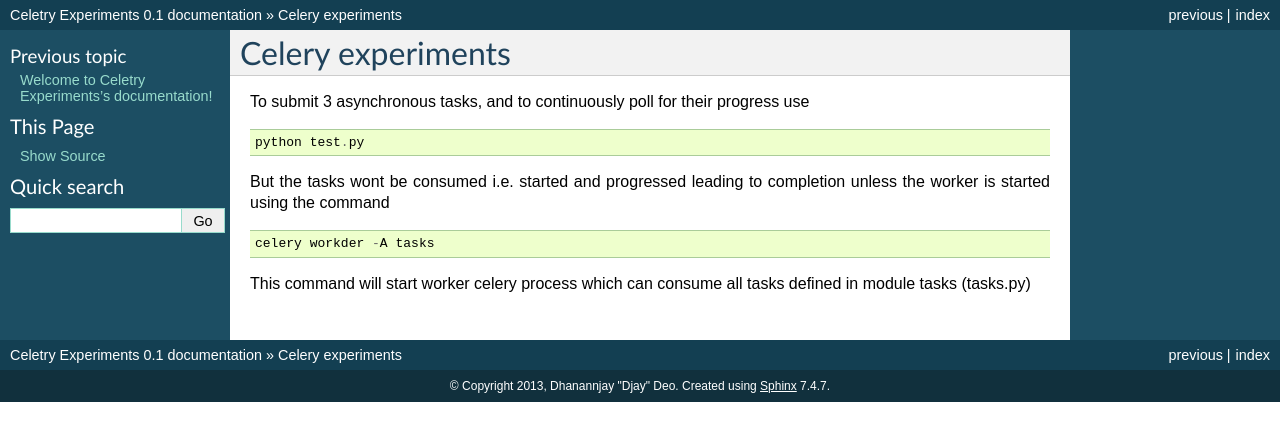
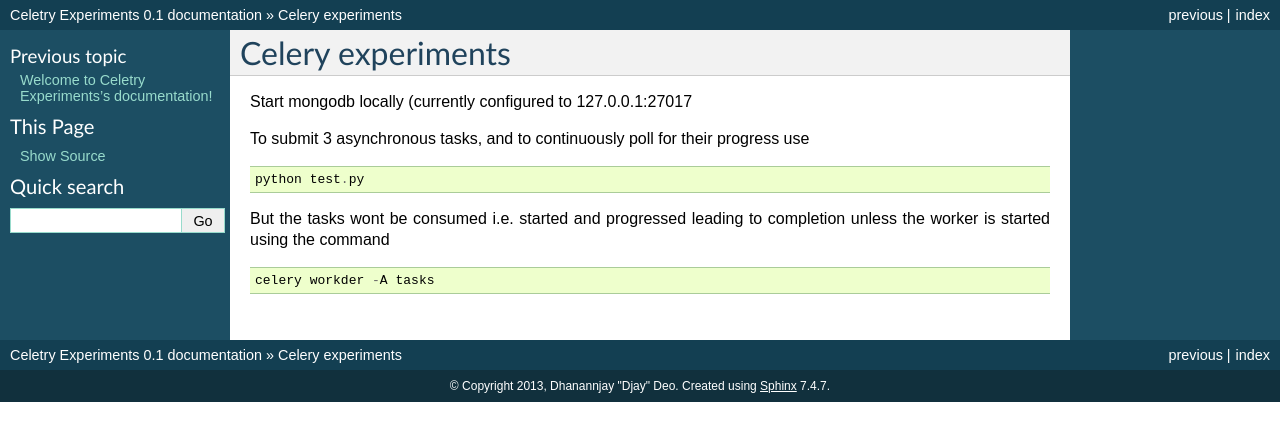
Before and after one commit to dhandeo/celery-flask-try, a Sphinx documentation site: the page built from docs/readme.rst, in a window 1280 px wide. Shown: the top 441 px of the page. Built offline with Sphinx 7.4.7, drawn with Linux system fonts in a browser that asks for light colours; part of the change alters nothing that is shown.

Commit message:
Merging documentations

```diff
--- a/README.rst
+++ b/README.rst
@@ -1,9 +1,17 @@
-
-To test
-=======
+Celery experiments
+==================
 
 Start mongodb locally (currently configured to 127.0.0.1:27017
-Start the task consumer (worker) as
-         celery worker -A tasks
-The system is ready for accepting tasks
-         python test.py
+
+To submit 3 asynchronous tasks, and to continuously poll for their progress use
+
+::
+
+   python test.py
+
+
+But the tasks wont be consumed i.e. started and progressed leading to completion unless the worker is started using the command
+
+::
+
+   celery workder -A tasks
--- a/docs/readme.rst
+++ b/docs/readme.rst
@@ -1,19 +1,3 @@
-
-Celery experiments
-==================
 
 
-To submit 3 asynchronous tasks, and to continuously poll for their progress use
-
-::
-
-   python test.py
-
-
-But the tasks wont be consumed i.e. started and progressed leading to completion unless the worker is started using the command
-
-::
-
-   celery workder -A tasks
-
-This command will start worker celery process which can consume all tasks defined in module tasks (tasks.py)
+.. include:: ../README.rst
```
